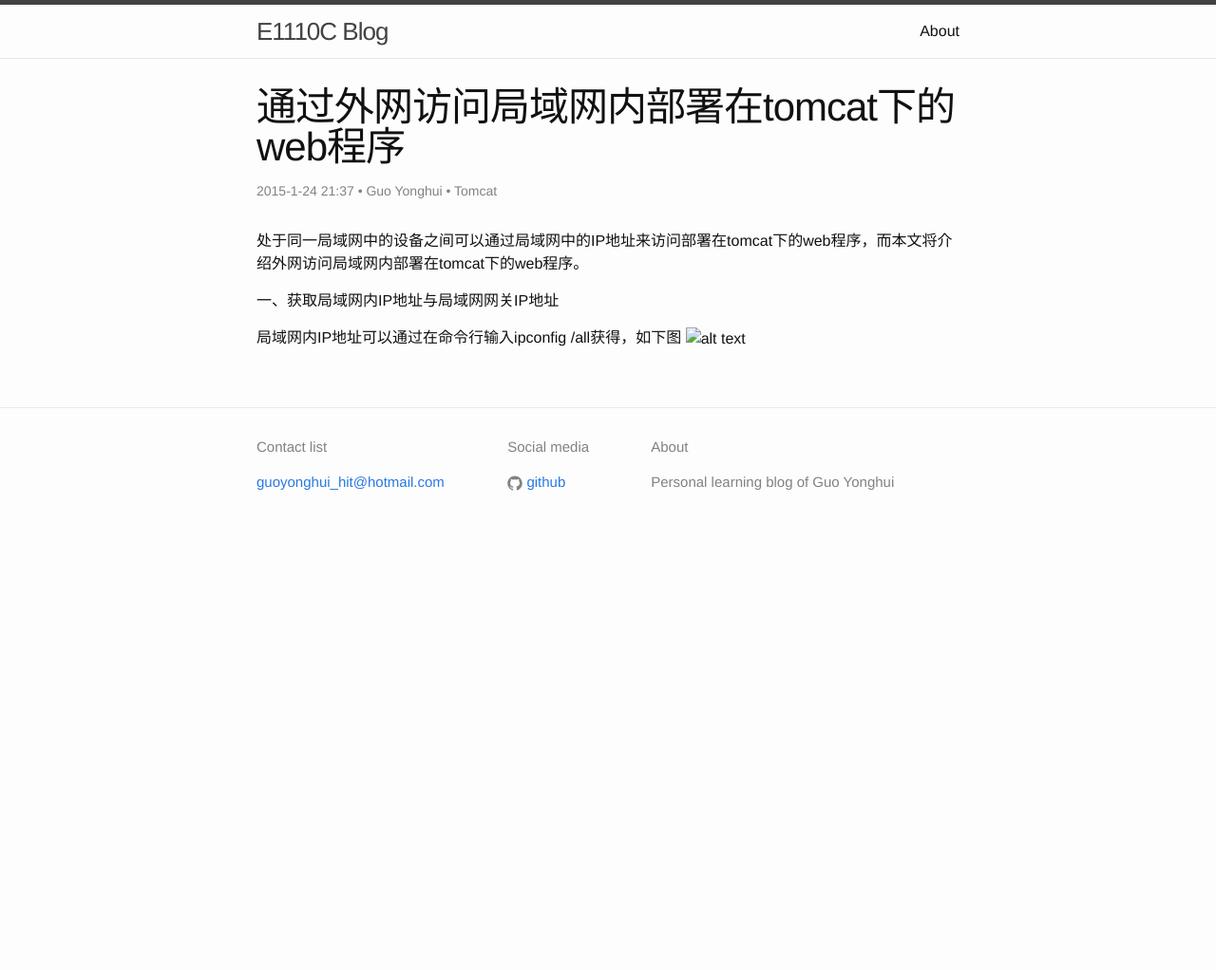
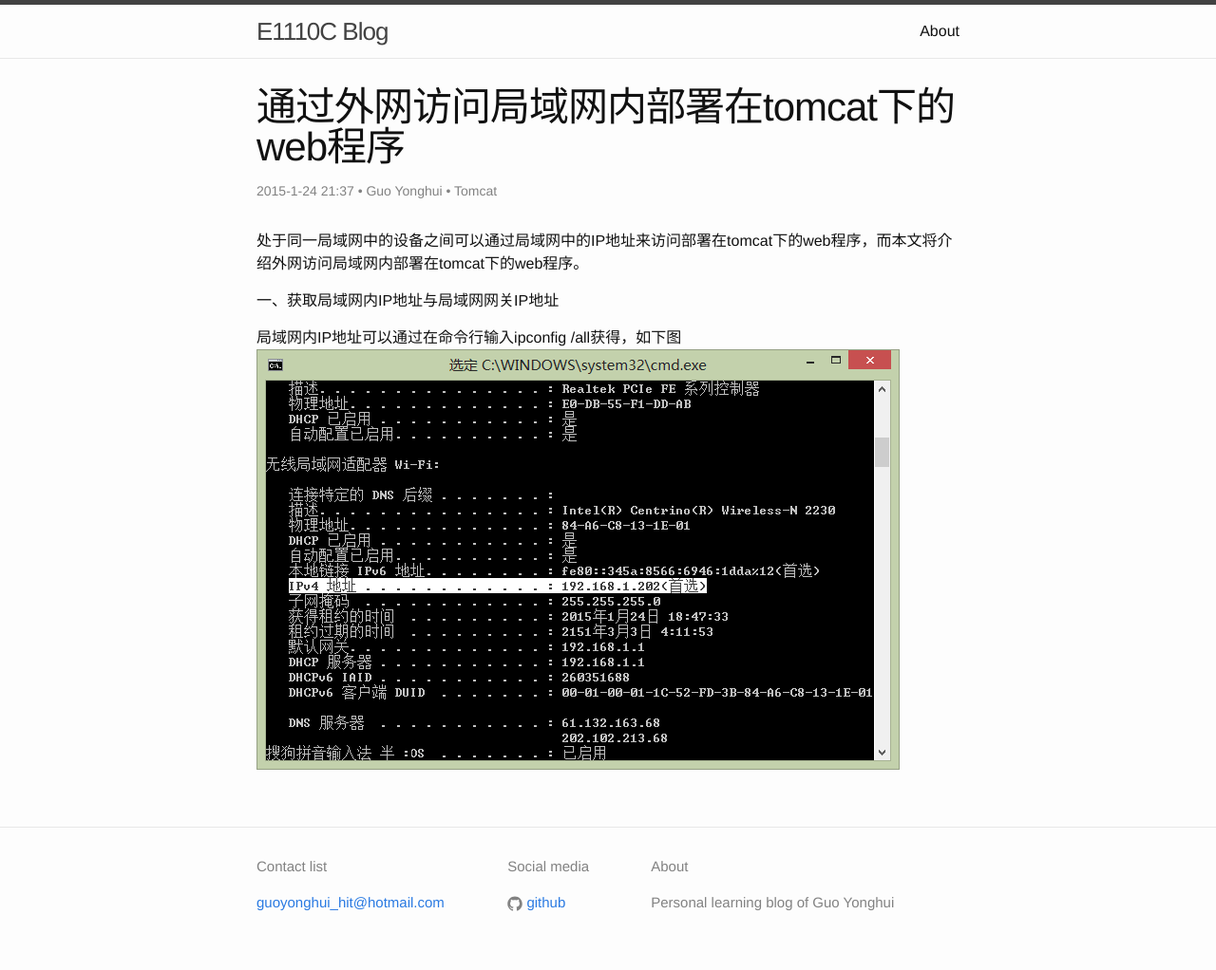
Before and after one commit to E1110CNotFound/E1110CNotFound.github.io, a Jekyll site: the page built from _posts/2015-01-24-通过外网访问局域网内tomcat程序.markdown, in a window 1280 px wide. Shown: the whole page at 95% size. Built offline with Jekyll 4.4.1, drawn with Linux system fonts in a browser that asks for light colours; before the commit the page ends 900 px from its top, so only the background shows below that.

Commit message:
commit a blog

```diff
--- a/_posts/2015-01-24-通过外网访问局域网内tomcat程序.markdown
+++ b/_posts/2015-01-24-通过外网访问局域网内tomcat程序.markdown
@@ -10,4 +10,4 @@ categories: Tomcat
 一、获取局域网内IP地址与局域网网关IP地址
 
 局域网内IP地址可以通过在命令行输入ipconfig /all获得，如下图
-![alt text](./pic/1.png)
+![alt text](https://github.com/E1110CNotFound/E1110CNotFound.github.io/blob/master/_pictures/%E9%80%9A%E8%BF%87%E5%A4%96%E7%BD%91%E8%AE%BF%E9%97%AE%E5%B1%80%E5%9F%9F%E7%BD%91%E5%86%85%E9%83%A8%E7%BD%B2%E5%9C%A8tomcat%E4%B8%8B%E7%9A%84web%E7%A8%8B%E5%BA%8F.png)
```
